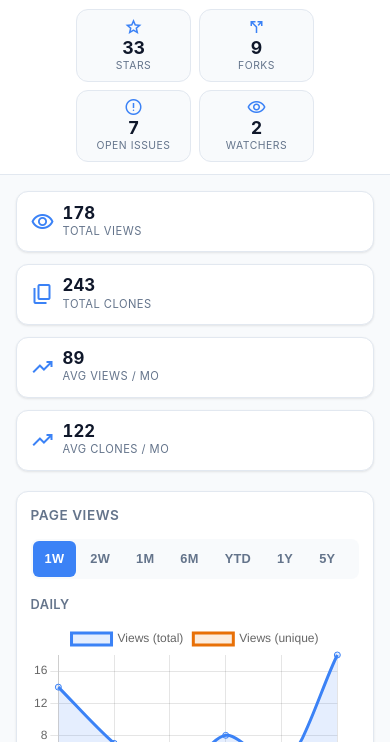
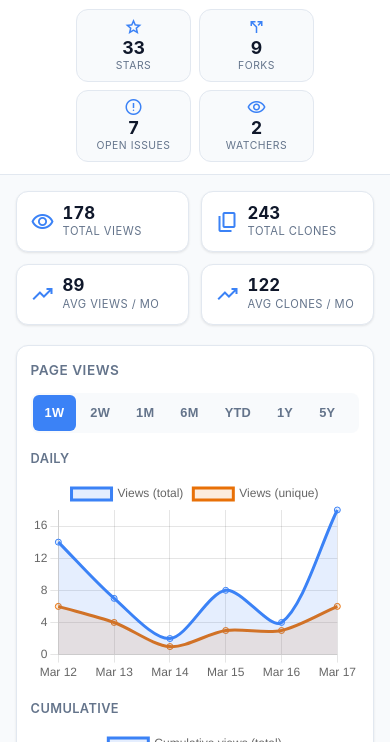
Before and after one commit to btmonier/rtassel_insights, a website built with Vite: page dashboard/index.html in a window 390 px wide. Shown: the part 102-844 px from the top of the page. Built offline with nearby package versions, Linux system fonts and the light colour scheme.

Commit message:
Turn summary cards into grid layout in mobile view

```diff
--- a/dashboard/src/styles.css
+++ b/dashboard/src/styles.css
@@ -841,10 +841,6 @@ html.theme-dark .error-banner {
     font-size: 1.25rem;
   }
 
-  .summary-row {
-    grid-template-columns: 1fr;
-  }
-
   .summary-card {
     padding: 0.65rem 0.85rem;
     gap: 0.5rem;
```
